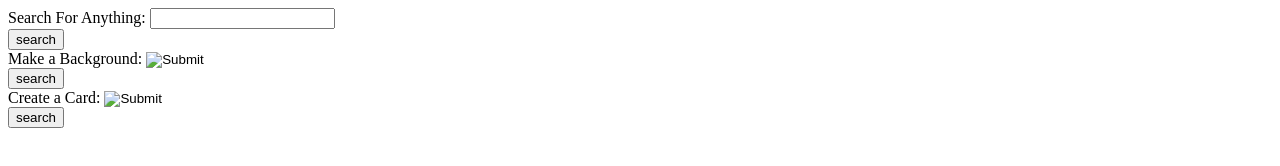
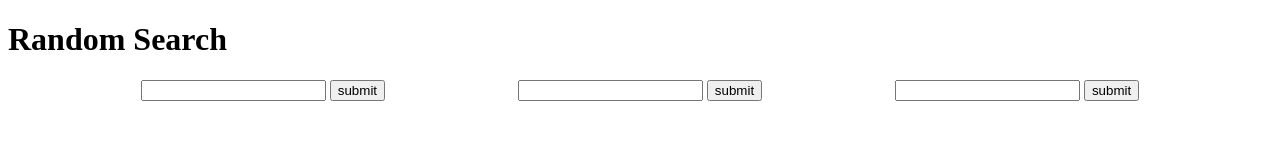
Before and after one commit to staten-island-tech/dom-manipulation-project-bensonc27, a plain HTML site: page index.html in a window 1280 px wide. Drawn offline with Linux system fonts and the light colour scheme.

Commit message:
Changed Html

```diff
--- a/index.html
+++ b/index.html
@@ -6,33 +6,25 @@
     <title>Doc</title>
     <link rel="stylesheet" href="style.css" />
   </head>
+
+  <h1>Random Search</h1>
+
   <body>
+    <div class="container">
+      <div class="form-text">
+        <input type="text" name="search" />
+        <button type="submit">submit</button>
+      </div>
 
-    <div class="form">
-      <label class="search">Search For Anything:</label>
-      <input type="text" name="search" />
-    </div>
+      <div class="form-pic">
+        <input type="text" name="search" />
+        <button type="submit">submit</button>
+      </div>
 
-    <div class="form">
-        <input type="submit" value="search" />
-        </div>
-
-    <div class="form">
-      <label class="background">Make a Background:</label>
-      <input type="image" name="background" />
-    </div>
-
-    <div class="form">
-        <input type="submit" value="search" />
-        </div>
-
-    <div class="form">
-      <label class="card">Create a Card:</label>
-      <input type="image" name="card" />
-    </div>
-
-    <div class="form">
-    <input type="submit" value="search" />
+      <div class="form-card">
+        <input type="text" name="search" />
+        <button type="submit">submit</button>
+      </div>
     </div>
 
     <script src="index.js"></script>
--- a/index.js
+++ b/index.js
@@ -1,6 +1,10 @@
 const DomSelectors = {
   button: document.querySelector("button"),
   text: document.querySelector("text"),
+  input: document.querySelector("input"),
 };
 
-console.log(DomSelectors);
+DomSelectors.button.addEventListener("click", function () {
+  let input = DomSelectors.input.value;
+  console.log(input);
+});
--- a/style.css
+++ b/style.css
@@ -0,0 +1,5 @@
+.container{
+    display: flex;
+    flex-wrap:wrap;
+    justify-content: space-evenly;
+}
```
